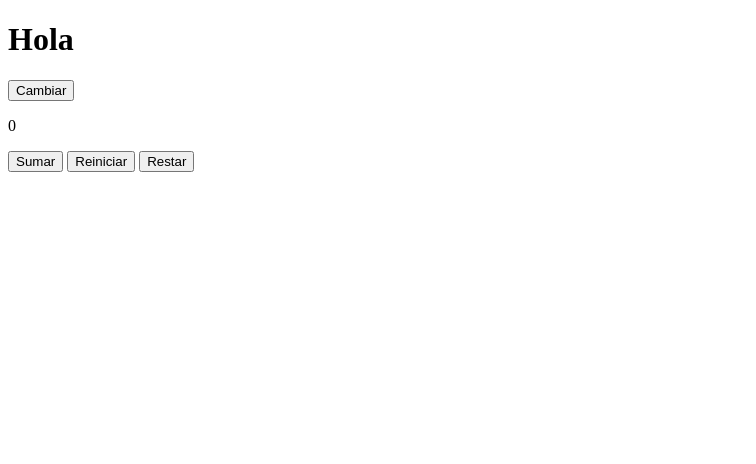
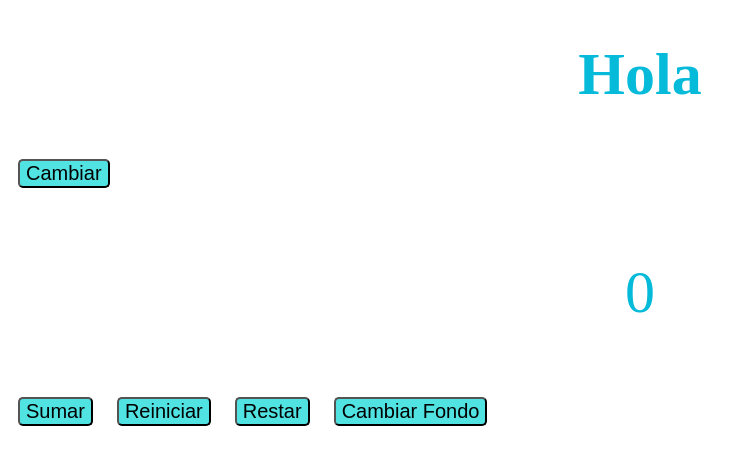
Before and after one commit to agusalegre-coder/Coding, a plain HTML site: page index.html in a window 1280 px wide. Shown: the whole page, without its empty margins (0-756 px from the left). Drawn offline with Linux system fonts and the light colour scheme.

Commit message:
Cambio de Background con JS y agrego .css

```diff
--- /dev/null
+++ b/estilos.css
@@ -0,0 +1,13 @@
+.texto-grande {
+
+    color: rgb(6, 186, 218);
+    text-align: center;
+    font-size: 60px;
+}
+
+.botones {
+    background-color: rgb(81, 226, 226);
+    font-size: 20px;
+    margin: 10px;
+    border-radius: 5px;
+}
--- a/index.html
+++ b/index.html
@@ -6,20 +6,23 @@
 
 <meta charset="UTF-8">
 <title>Hola</title>
+<link rel="stylesheet" href="estilos.css">
 
 </head>
 
 <body>
-  <h1 id="greeting">Hola</h1>
+  <h1 id="greeting" class="texto-grande">Hola</h1>
 
-  <button type="button" onclick="cambiargreeting()">Cambiar</button>
+  <button type="button" class="botones" onclick="cambiargreeting()">Cambiar</button>
 
-<p id="contador">0</p>
+<p class="texto-grande" id="contador">0</p>
 
-<button type="button" onclick="aumentarContador()">Sumar</button>
-<button type="button" onclick="reiniciarContador()">Reiniciar</button>
+<button type="button" class="botones" onclick="aumentarContador()">Sumar</button>
+<button type="button" class="botones" onclick="reiniciarContador()">Reiniciar</button>
+<button type="button" class="botones" onclick="restarContador()">Restar</button>
+<button type="button" class="botones" onclick="cambiarFondo()">Cambiar Fondo</button>
 
-<button type="button" onclick="restarContador()">Restar</button>
+
 <script src="script.js"></script>
 </body>
 </html>
--- a/script.js
+++ b/script.js
@@ -1,6 +1,6 @@
-
 const titulo = document.getElementById("greeting");
 let cuenta = document.getElementById("contador");
+
 
 function cambiargreeting() {
 
@@ -14,8 +14,42 @@ if (titulo.textContent === "Hola") {
 else {titulo.textContent = "Hola";}
 }
 
+function reiniciarContador() {
+  cuenta.textContent = "0";
+}
+
+function restarContador() {
+  let valorActual = parseInt(cuenta.textContent);
+  valorActual--;
+  cuenta.textContent = valorActual;
+
+  if (valorActual < 0) {
+    cuenta.textContent = "0";
+  }
+
+}
+
 function aumentarContador() {
   let valorActual = parseInt(cuenta.textContent);
   valorActual++;
   cuenta.textContent = valorActual;
+
+if (valorActual > 10) {
+  cuenta.textContent = "10";
+
 }
+
+}
+
+function cambiarFondo () {
+
+
+  if (document.body.style.backgroundColor === "brown") {
+    document.body.style.backgroundColor = "white";
+  }
+
+  else {
+    document.body.style.backgroundColor = "brown";
+  }
+
+}
```
